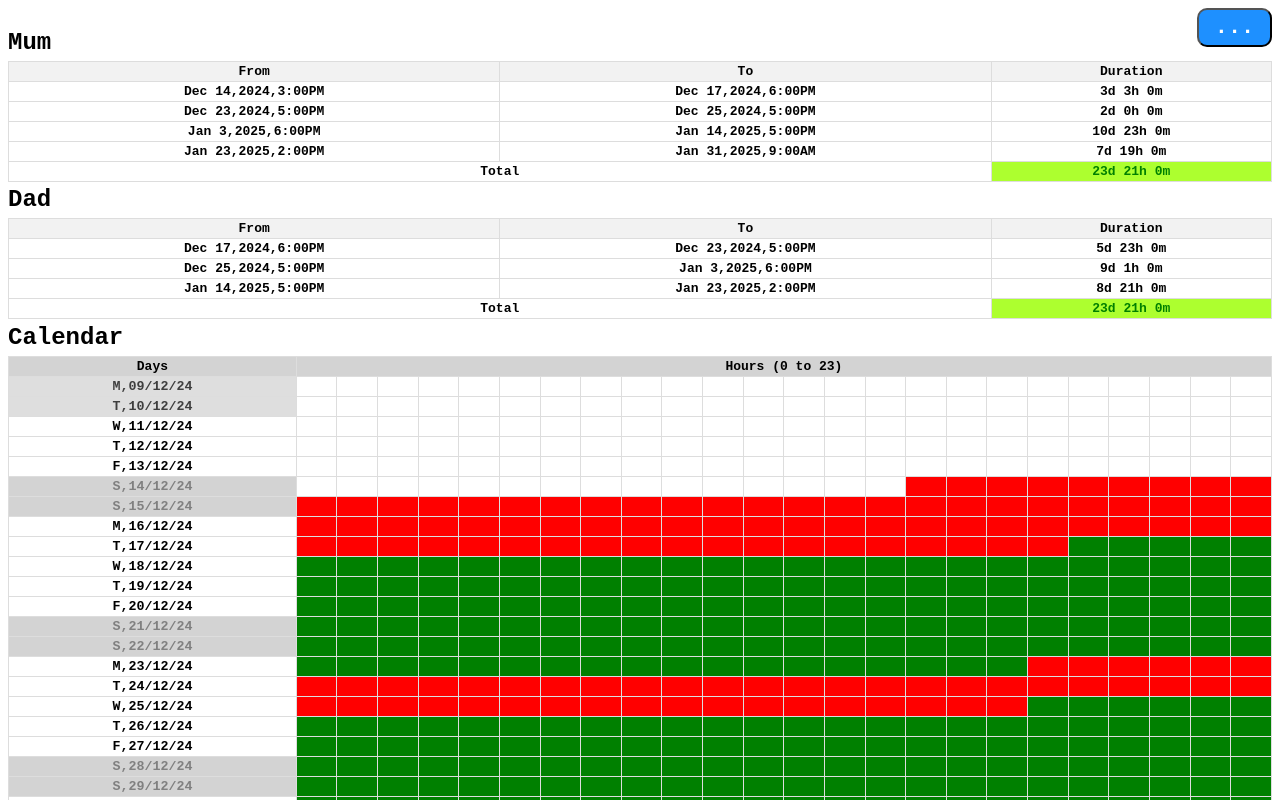
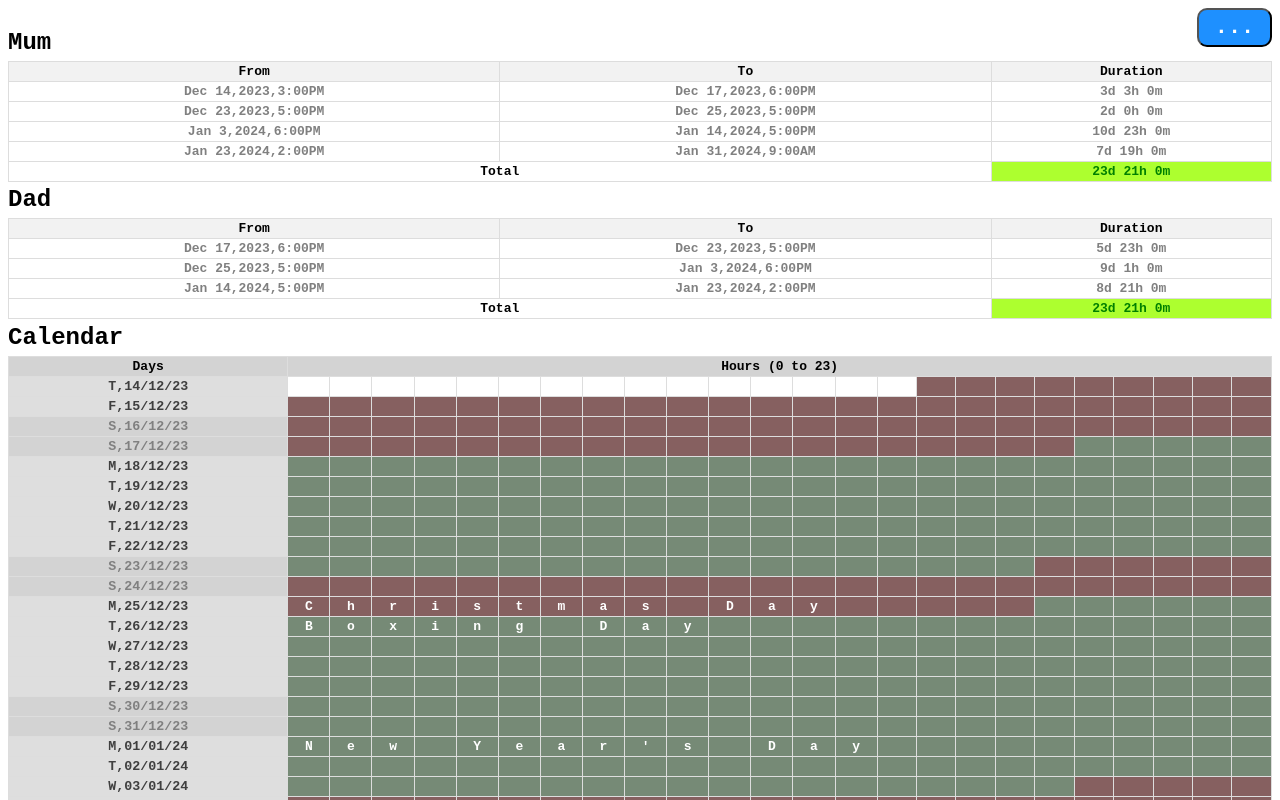
Before and after one commit to johncapt/care-planner, a plain HTML site: page index.html in a window 1280 px wide. Shown: the top 800 px of the page. Drawn offline with Linux system fonts and the light colour scheme.

Commit message:
initial prd

```diff
--- a/index.html
+++ b/index.html
@@ -248,40 +248,38 @@
     </div>
 
     <script>
-        const YearN0 = 2024;
-        const YearN1 = 2025;
         const currentDate = new Date();
         // Array of holidays
         const DEFAULT_SPECIAL_DAYS = [
             {
-                day: `${YearN0}2023-12-25`,
+                day: '2023-12-25',
                 label: "Christmas Day"
             },
             {
-                day: `${YearN0}2023-12-26`,
+                day: '2023-12-26',
                 label: "Boxing Day"
             },
             {
-                day: `${YearN1}2024-01-01`,
+                day: '2024-01-01',
                 label: "New Year's Day"
             },
             {
-                day: `${YearN1}2024-01-26`,
+                day: '2024-01-26',
                 label: "Australia Day"
             }
         ];
-        const DEFAULT_START_DATE = `${YearN0}-12-09`;
-        const DEFAULT_END_DATE = `${YearN1}-01-31`;
+        const DEFAULT_START_DATE = '2023-12-14';
+        const DEFAULT_END_DATE = '2024-01-31';
         const DEFAULT_START_WITH = 'Mum';
         const DEFAULT_HANDOVERS = [
-            `${YearN0}-12-14T15:00`,
-            `${YearN0}-12-17T18:00`,
-            `${YearN0}-12-23T17:00`,
-            `${YearN0}-12-25T17:00`,
-            `${YearN1}-01-03T18:00`,
-            `${YearN1}-01-14T17:00`,
-            `${YearN1}-01-23T14:00`,
-            `${YearN1}-01-31T09:00`
+            '2023-12-14T15:00',
+            '2023-12-17T18:00',
+            '2023-12-23T17:00',
+            '2023-12-25T17:00',
+            '2024-01-03T18:00',
+            '2024-01-14T17:00',
+            '2024-01-23T14:00',
+            '2024-01-31T09:00'
         ];
         let settingDivVisibility = 'hidden'
         let careDivVisibility = 'visible'
```
